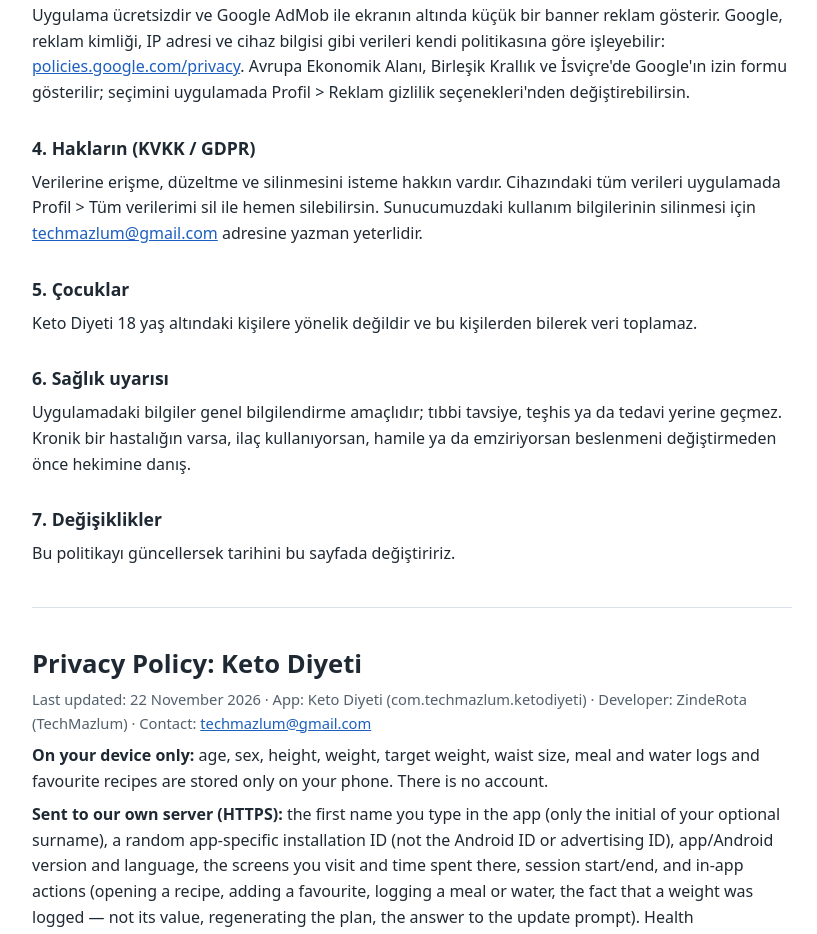
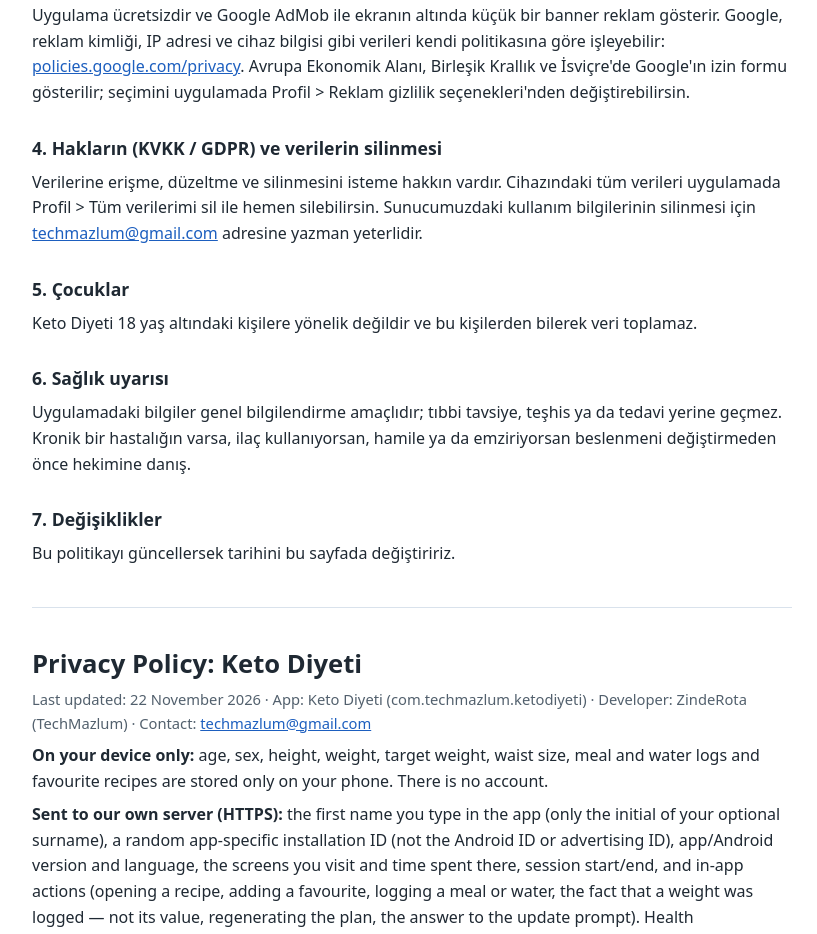
Before and after one commit to techmazlum/techmazlum.github.io, a plain HTML site: page gizlilik/keto-diyeti/index.html in a window 1280 px wide. Shown: the part 840-1774 px from the top of the page, without its empty margins (228-1045 px from the left). Drawn offline with Linux system fonts and the light colour scheme.

Commit message:
gizlilik: Keto Diyeti veri silme bölümü bağlantısı
Co-Authored-By: Claude Opus 5.5 <noreply@anthropic.com>

```diff
--- a/gizlilik/keto-diyeti/index.html
+++ b/gizlilik/keto-diyeti/index.html
@@ -43,7 +43,7 @@ Geliştirici: ZindeRota (TechMazlum)<br>
 <h2>3. Reklamlar</h2>
 <p>Uygulama ücretsizdir ve Google AdMob ile ekranın altında küçük bir banner reklam gösterir. Google, reklam kimliği, IP adresi ve cihaz bilgisi gibi verileri kendi politikasına göre işleyebilir: <a href="https://policies.google.com/privacy">policies.google.com/privacy</a>. Avrupa Ekonomik Alanı, Birleşik Krallık ve İsviçre'de Google'ın izin formu gösterilir; seçimini uygulamada Profil &gt; Reklam gizlilik seçenekleri'nden değiştirebilirsin.</p>
 
-<h2>4. Hakların (KVKK / GDPR)</h2>
+<h2 id="silme">4. Hakların (KVKK / GDPR) ve verilerin silinmesi</h2>
 <p>Verilerine erişme, düzeltme ve silinmesini isteme hakkın vardır. Cihazındaki tüm verileri uygulamada Profil &gt; Tüm verilerimi sil ile hemen silebilirsin. Sunucumuzdaki kullanım bilgilerinin silinmesi için <a href="mailto:techmazlum@gmail.com">techmazlum@gmail.com</a> adresine yazman yeterlidir.</p>
 
 <h2>5. Çocuklar</h2>
```
